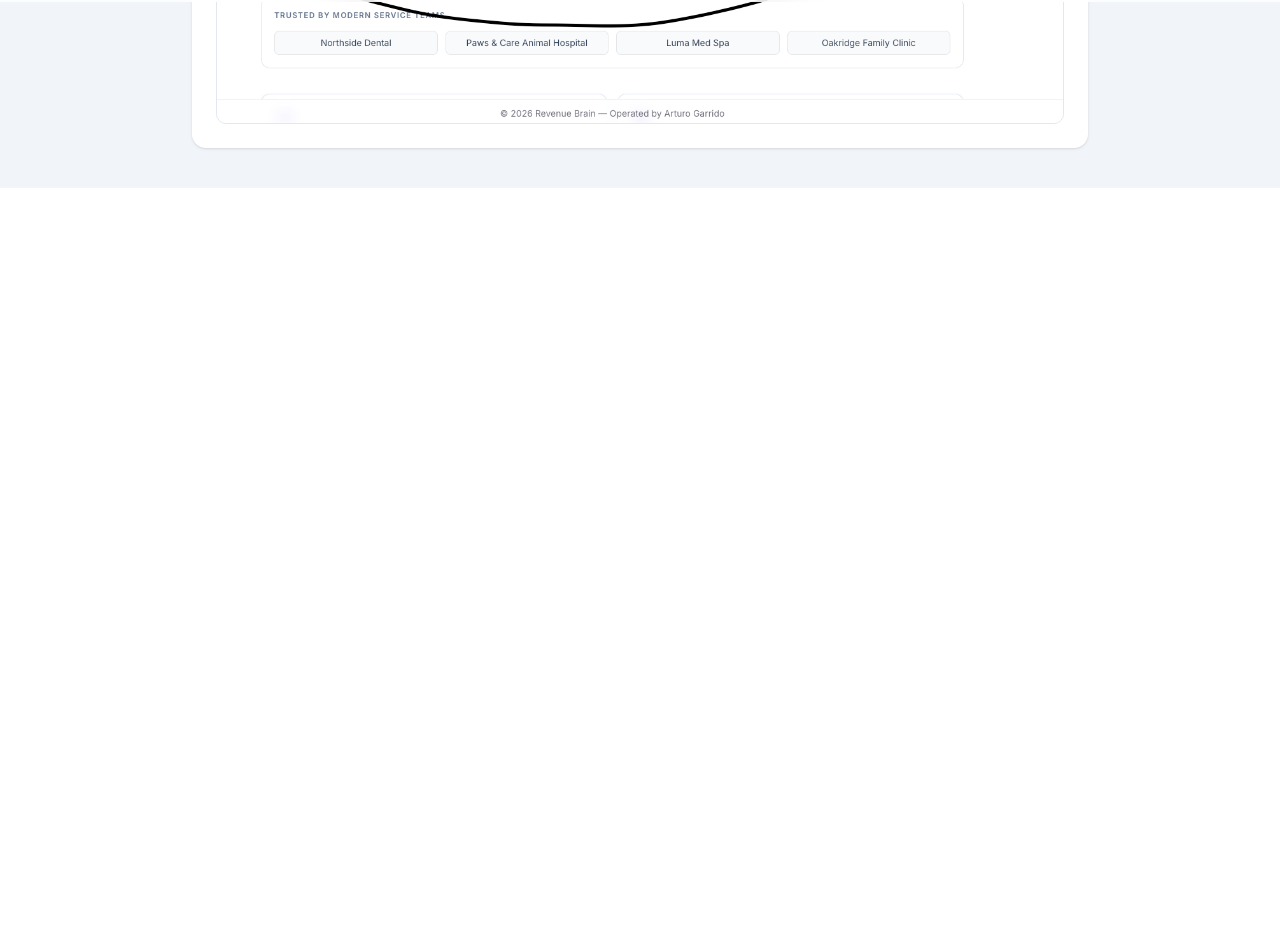
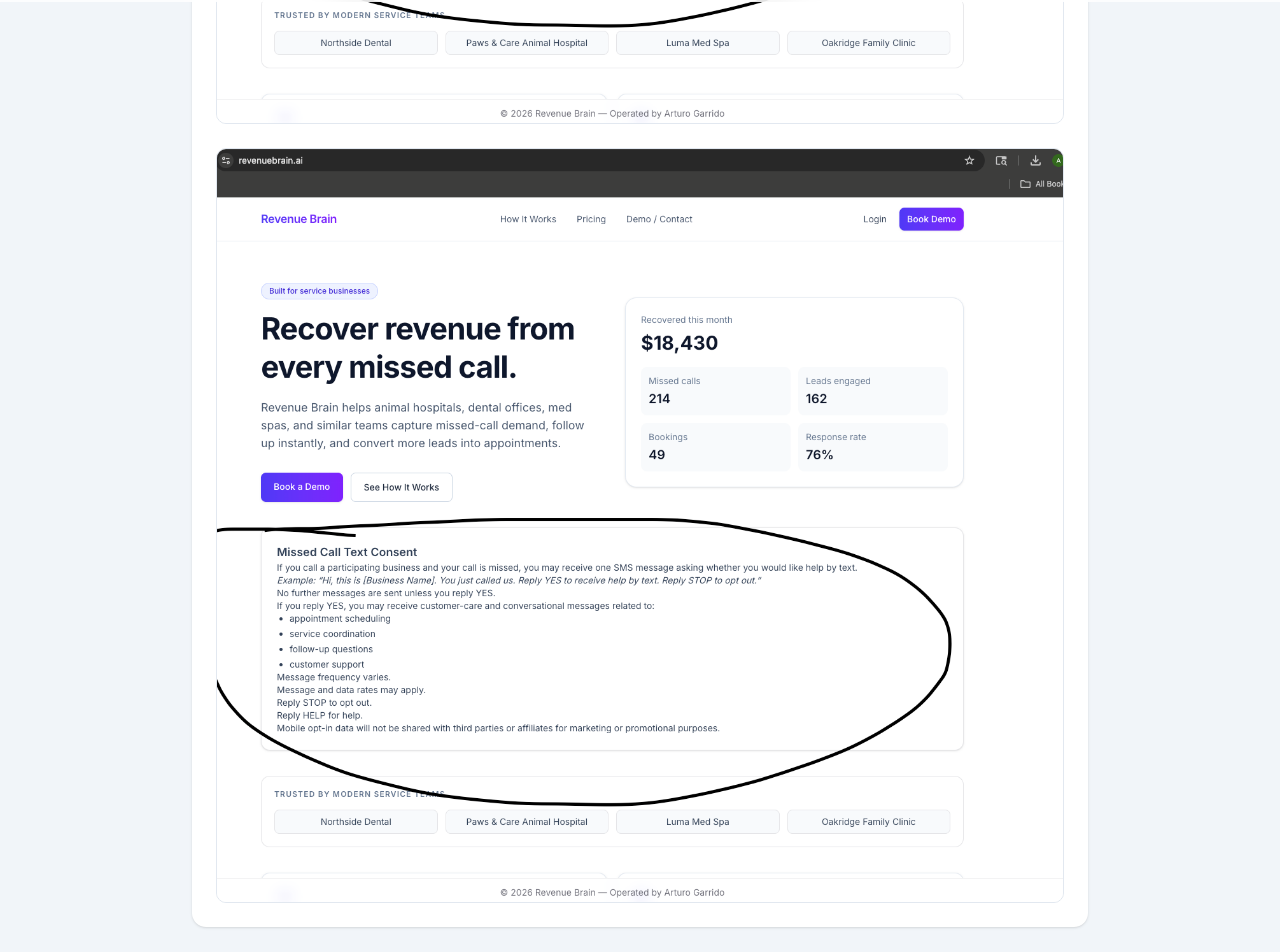
Before and after one commit to arturogarrido11/RevenueBrainRepo, a Next.js app: page /missed-call-consent-proof in a window 1280 px wide. Shown: the part 798-1750 px from the top of the page. Before the commit the page ends 986 px from the top, so only its background shows below. Built offline with nearby package versions, Linux system fonts and the light colour scheme; no server answers.

Commit message:
Add secondary proof screenshot below primary

```diff
--- a/app/missed-call-consent-proof/page.tsx
+++ b/app/missed-call-consent-proof/page.tsx
@@ -22,6 +22,15 @@
             priority
           />
         </div>
+        <div className="mt-6 overflow-hidden rounded-lg border border-slate-200 bg-slate-50">
+          <Image
+            src="/missed-call-consent-proof-alt.png"
+            alt="Alternate screenshot of Missed Call Text Consent / demo flow for Twilio proof."
+            width={1600}
+            height={900}
+            className="h-auto w-full"
+          />
+        </div>
       </div>
     </main>
   );
```
Also changed, not shown: public/missed-call-consent-proof-alt.png (added).
